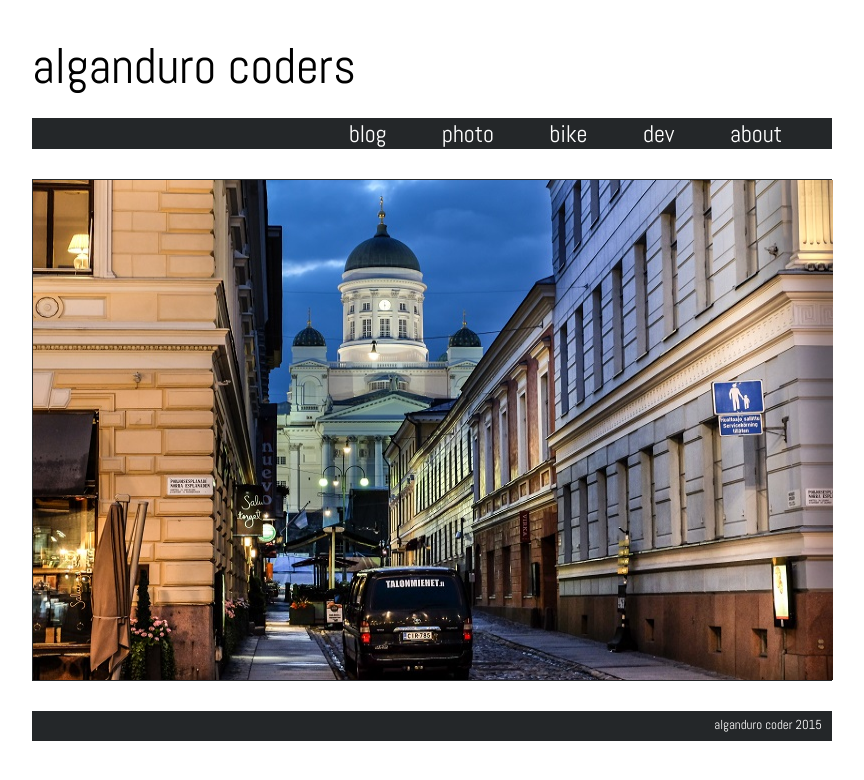
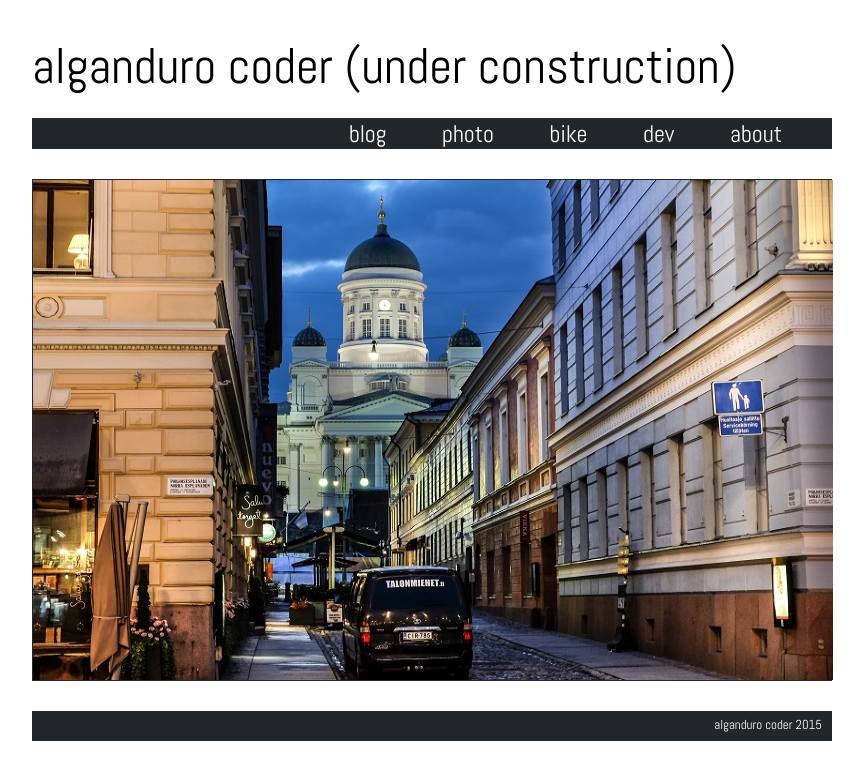
Before and after one commit to algandurocoder/algandurocoder.github.io, a plain HTML site: page index.html in a window 1280 px wide. Shown: the whole page, without its empty margins (208-1072 px from the left). Drawn offline with Linux system fonts and the light colour scheme.

Commit message:
other commit

```diff
--- a/index.html
+++ b/index.html
@@ -10,7 +10,7 @@
     <div class="mainBody">
         <div class="header">
             <h1>
-                alganduro coders
+                alganduro coder (under construction)
             </h1>
         </div>
 
```
